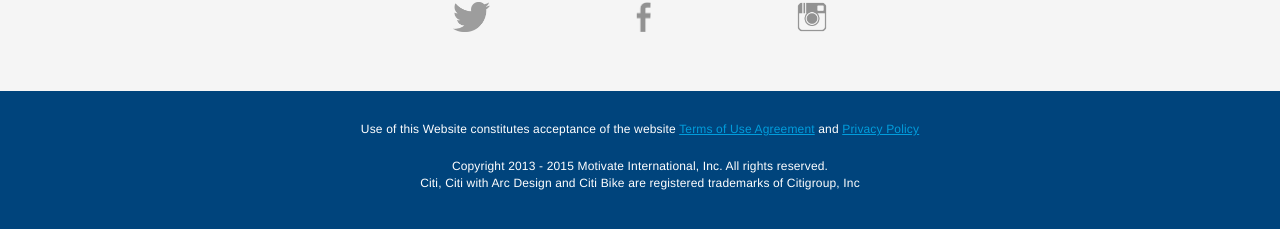
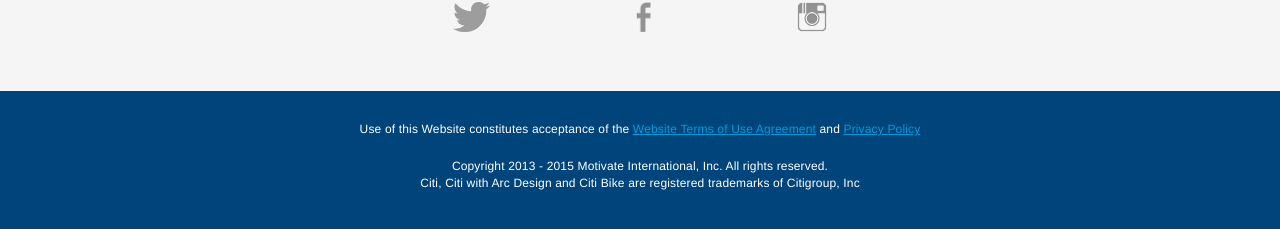
Before and after one commit to alleyhector/jc-cloud-cannon, a Jekyll site: the page built from index.html, in a window 1280 px wide and 900 px high, scrolled down 2653 px. Shown: the part 658-887 px from the top of the window. Built offline with Jekyll 4.4.1, drawn with Linux system fonts in a browser that asks for light colours; Markdown is read by kramdown in place of the engine named in the settings.

```diff
--- a/_config.yml
+++ b/_config.yml
@@ -75,7 +75,7 @@ text:
   corporate-learn-button: learn more
   corporate-learn-link: https://www.citibikenyc.com/assets/pdf/Citi_Bike_Jersey_City_Charter_Corporate_Partner.pdf
 
-  bottom-footer: Use of this Website constitutes acceptance of the website [Terms of Use Agreement](http://www.citibikenyc.com/terms-of-use) and [Privacy Policy](http://www.citibikenyc.com/privacy)
+  bottom-footer: Use of this Website constitutes acceptance of the [Website Terms of Use Agreement](http://www.citibikenyc.com/terms-of-use) and [Privacy Policy](http://www.citibikenyc.com/privacy)
   bottom-footer-copyright: "Copyright 2013 - 2015 Motivate International, Inc. All rights reserved.<br />
     Citi, Citi with Arc Design and Citi Bike are registered trademarks of Citigroup, Inc
     "
```
